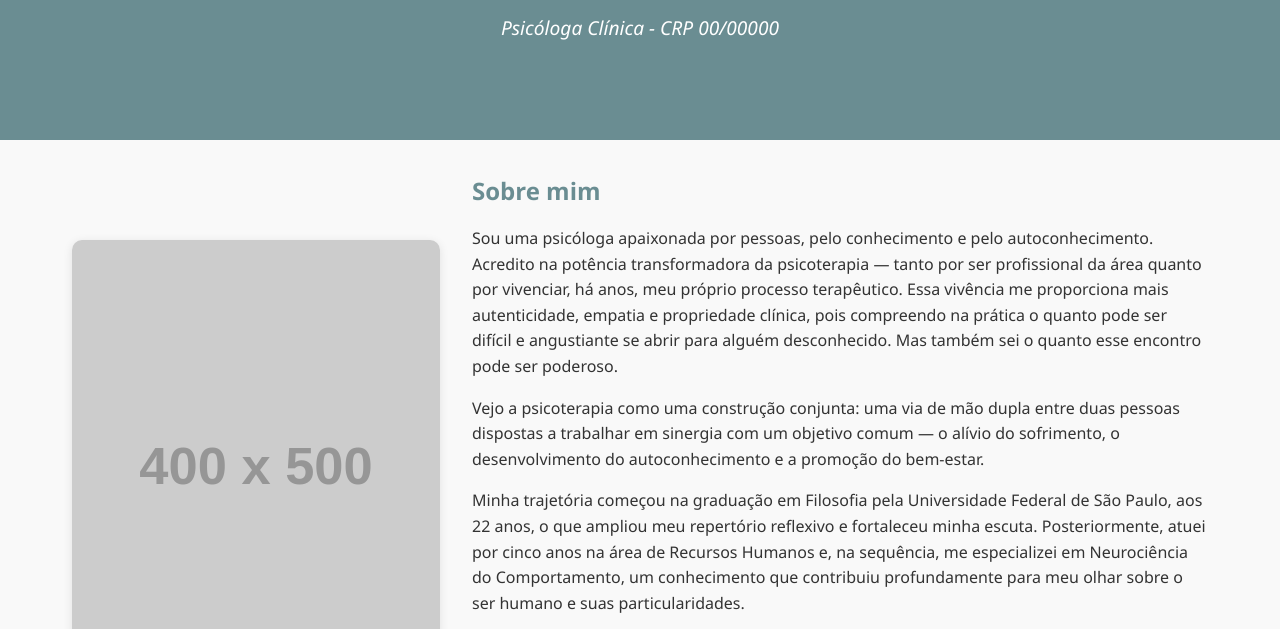
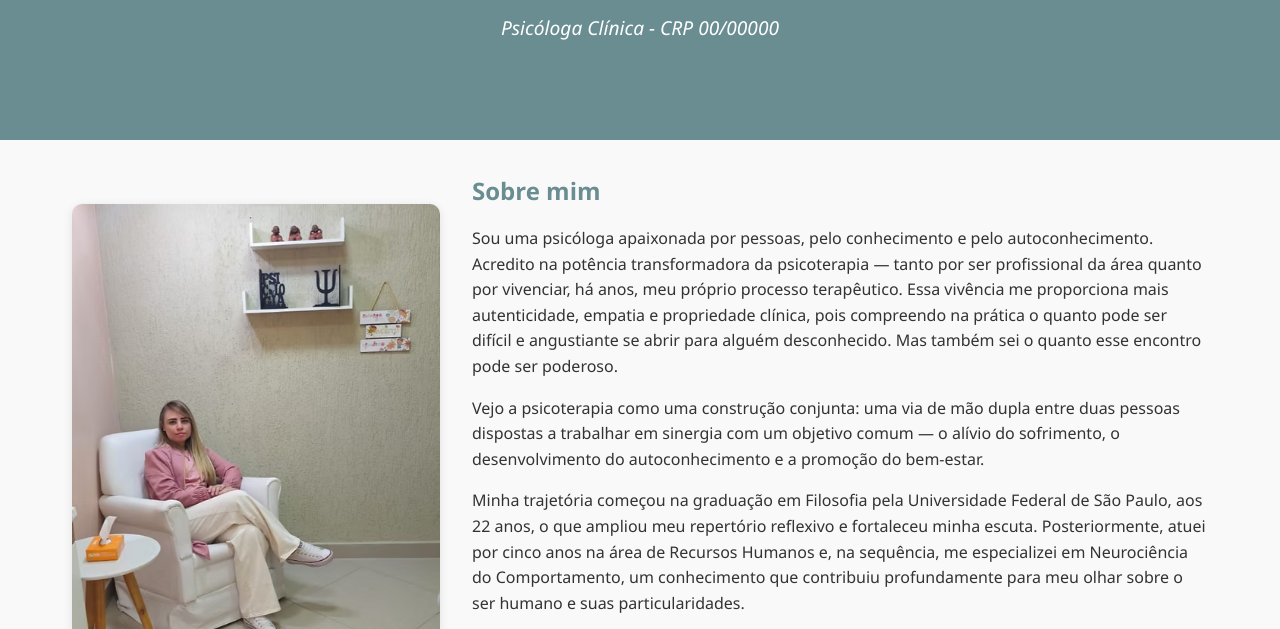
Before and after one commit to barbozagabs/psicologa-profile, a plain HTML site: page index.html in a window 1280 px wide. Shown: the part 147-776 px from the top of the page. Drawn offline with Linux system fonts and the light colour scheme; placeholder pictures from the web are drawn by us.

Commit message:
mudando texto

```diff
--- a/index.html
+++ b/index.html
@@ -19,7 +19,7 @@
         <div class="profile-container">
             <div class="profile-image">
                 <!-- Substitua pelo URL da foto real -->
-                <img src="https://placehold.co/400x500" alt="Paula Dantas">
+                <img src="paula-dantas.jpeg" alt="Paula Dantas">
             </div>
             <div class="profile-text">
                 <h2>Sobre mim</h2>
```
Also changed, not shown: paula-dantas.jpeg (added).
